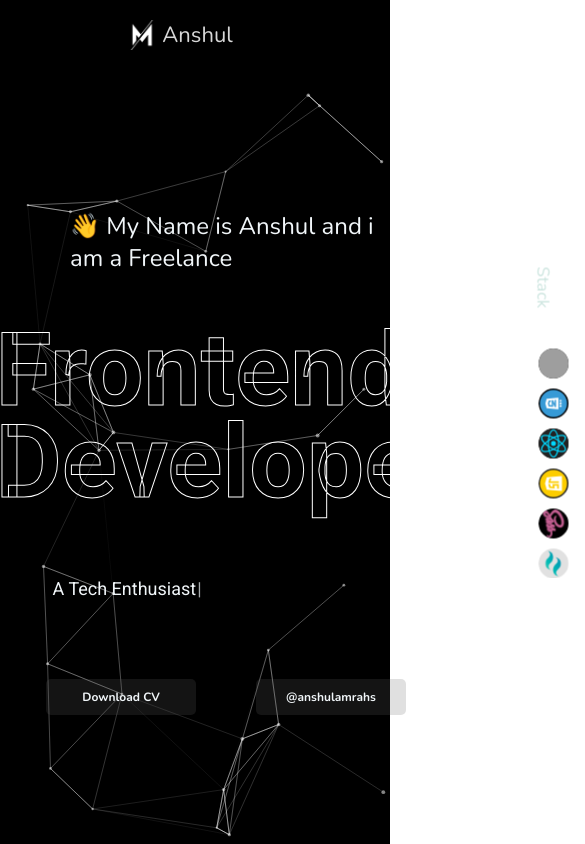
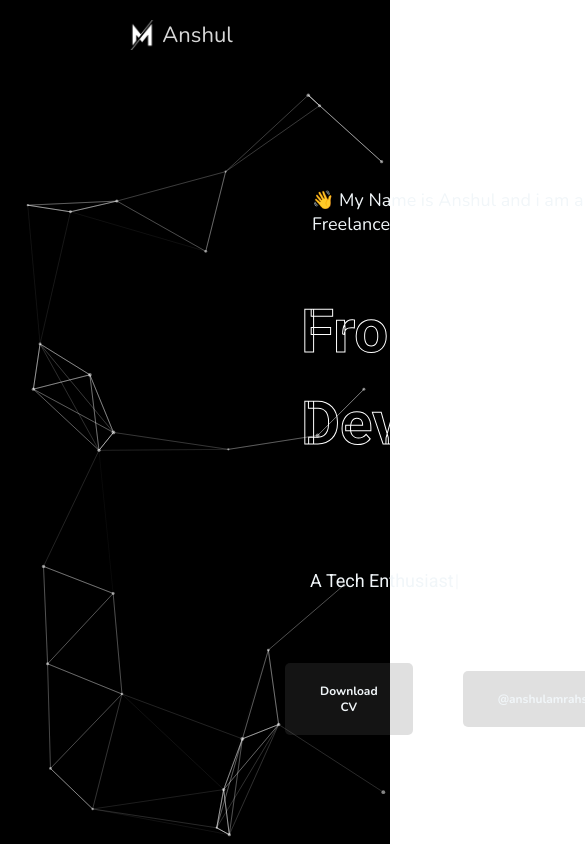
Before and after one commit to anshulamrahs/portfoliofrontend, a React (Create React App) app: page / in a window 390 px wide. Shown: the top 844 px of the page, 585 px wide, since content can reach past the window. Built offline with nearby package versions, Linux system fonts and the light colour scheme; grey boxes are pictures that could not be loaded.

Commit message:
responsive home and nav

```diff
--- a/src/components/about/About.jsx
+++ b/src/components/about/About.jsx
@@ -2,7 +2,7 @@ import React from 'react'
 import LocationOnIcon from '@mui/icons-material/LocationOn';
 import './about.scss'
 
-import Anshul from '../assets/crop.jpeg'
+import Anshul from '../assets/anshus.JPG'
 import Male from '../assets/male.png'
 import Tex from '../assets/ftex.png'
 const Project = () => {
--- a/src/components/about/about.scss
+++ b/src/components/about/about.scss
@@ -6,7 +6,8 @@
     background-color: #{$darkgrey};
     display: flex;
     color: white;
-  justify-content: space-between;
+  justify-content: center;
+
 
    flex-direction: column;
 
@@ -39,6 +40,8 @@
             width: 500px;
             height: 350px;
             margin-left: 50px;
+            object-fit: cover;
+
             @include Tab {
             width: 500px;
             height: 350px;
@@ -58,6 +61,7 @@
             width: 70px;
             height: 70px;
             z-index: 2;
+
 
             @include Tab {
             position: absolute;
@@ -83,7 +87,7 @@
             .per {
                 width: 160px;
                 height: 160px;
-                background-color: rgb(255, 255, 255);
+                background-color: rgba(100, 100, 100, 0.9);
                 margin: 240px 0px 0px 220px ;
                 border-radius: 50%;
                 animation: rotation 6s infinite linear;
--- a/src/components/home/Home.jsx
+++ b/src/components/home/Home.jsx
@@ -45,7 +45,9 @@ const Home = () => {
 
       <a href={CV} download="Anshul sharma Resume" >
        <button className="btn">Download CV</button>
+       <a href = "mailto: anshulamrahs@gmail.com">
        <button className="btn">@anshulamrahs</button>
+       </a>
       </a>
         </div>
       <div className="skills">
--- a/src/components/home/home.scss
+++ b/src/components/home/home.scss
@@ -11,7 +11,13 @@
     align-items: center;
 
     @include Tab {
-        align-items: center;
+
+    }
+
+    @include mobile {
+        display: flex;
+        justify-content: center;
+       // align-items: center;
     }
 
 
@@ -27,6 +33,10 @@
 
          @include mobile {
             width: 100%;
+
+         }
+         @include Tab {
+            margin-left: 400px;
          }
 
 
@@ -35,17 +45,40 @@
             font-family: nunito, sans-serif;
             margin: 100px 0 0 140px;
             width: 80vw;
-
             display: flex;
             justify-content: center;
             align-items: center;
             flex-direction: column;
+
+            @include Tab {
+                margin-right: 50px;
+            }
+
+            @include mobile {
+                display: flex;
+                justify-content: center;
+                align-items: center;
+
+
+            }
+
+
 
             h5 {
                 font-size: 24px;
                 font-weight: 200;
                 font-family: nunito, sans-serif;
                 margin: 0px;
+                @include Tab {
+                margin-right: 200px;
+                margin-left: -150px;
+                 }
+
+                 @include mobile {
+                    margin: 0px 0px 0px 0px;
+                    margin-left: -28px;
+                    font-size: 18px;
+                 }
             }
 
             h1 {
@@ -59,18 +92,15 @@
                 color: transparent;
                 -webkit-text-stroke: 1px #fff;
 
+                @include mobile {
+                   font-size: 60px;
+                   display: flex;
+
+                 }
             }
 
 
-            @include Tab {
 
-                margin: 140px 0px 0px 70px;
-
-             }
-
-             @include mobile {
-                font-size: 30px;
-              }
 
         }
 
@@ -84,14 +114,14 @@
             font-family: nunito, sans-serif;
 
             @include Tab {
-
-                padding: 20px 30px ;
-
+                margin-left: -500px;
                }
 
                @include mobile {
                 font-size: 18px;
-                width: 100vw;
+                align-self: flex-end;
+                width: 100%;
+                margin-right: -20px;
               }
 
         }
@@ -103,13 +133,20 @@
             a {
                 display: flex;
                 align-items: center;
-                padding: 20px 50px;
+                padding: 10px 10px;
                 text-decoration: none;
                 font-family: nunito, sans-serif;
 
                 @include Tab {
-                    margin: 20px 0px;
-                    padding: 20px 50px;
+                   margin-right: 180px;
+                }
+
+                @include mobile {
+                    display: flex;
+                    align-items: center;
+                    padding: 15px 5px;
+                    width: 100%;
+                    margin-left: 0px;
                 }
 
                 .btn {
@@ -133,14 +170,14 @@
                     @include Tab {
                         font-size: 14px;
                         border: none;
-                        padding: 15px 18px;
-                        margin: 20px 30px;
+                        padding: 20px 50px;
                      }
 
                      @include mobile {
                         font-size: 12px;
-                        padding: 10px 20px;
-                        width: 150px;
+                        margin-right: 10px;
+                        margin-left: 35px;
+                        padding: 20px 35px;
                      }
 
 
```
Also changed, not shown: src/components/assets/anshus.JPG (added).
